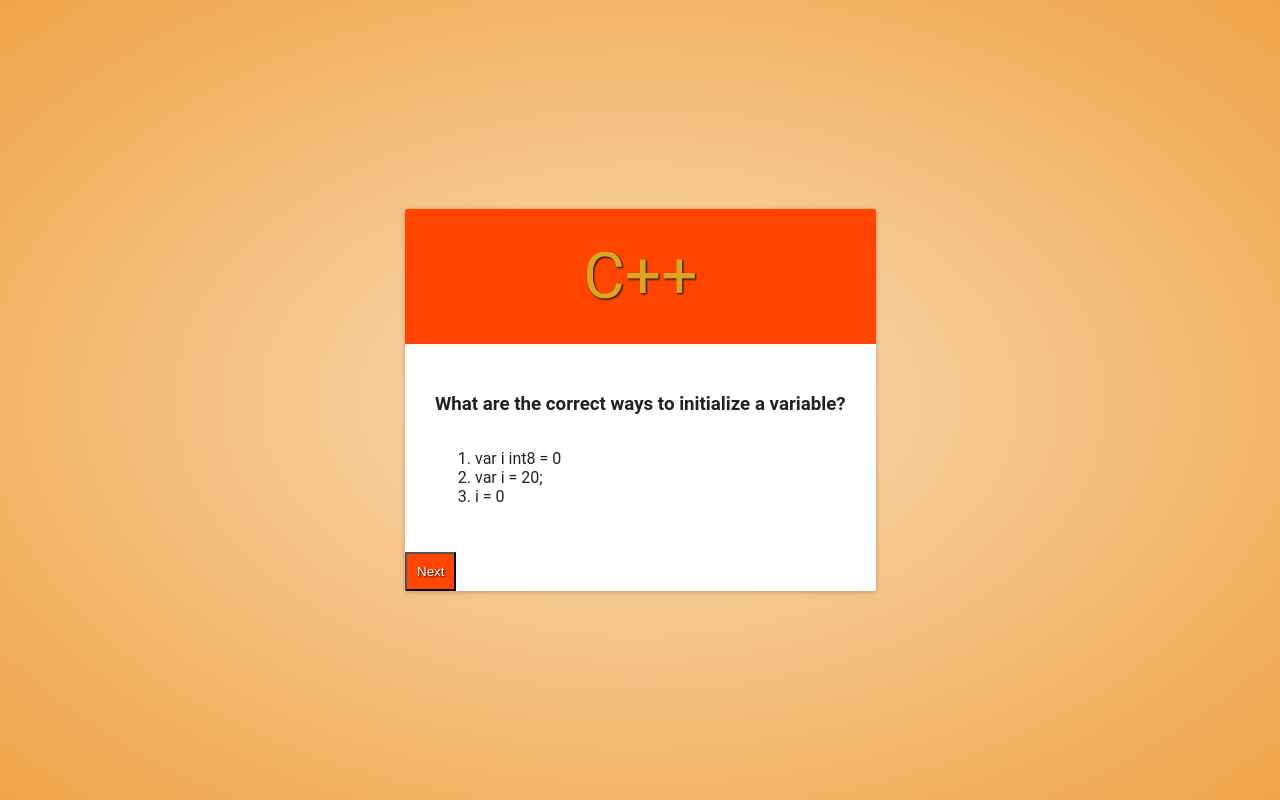
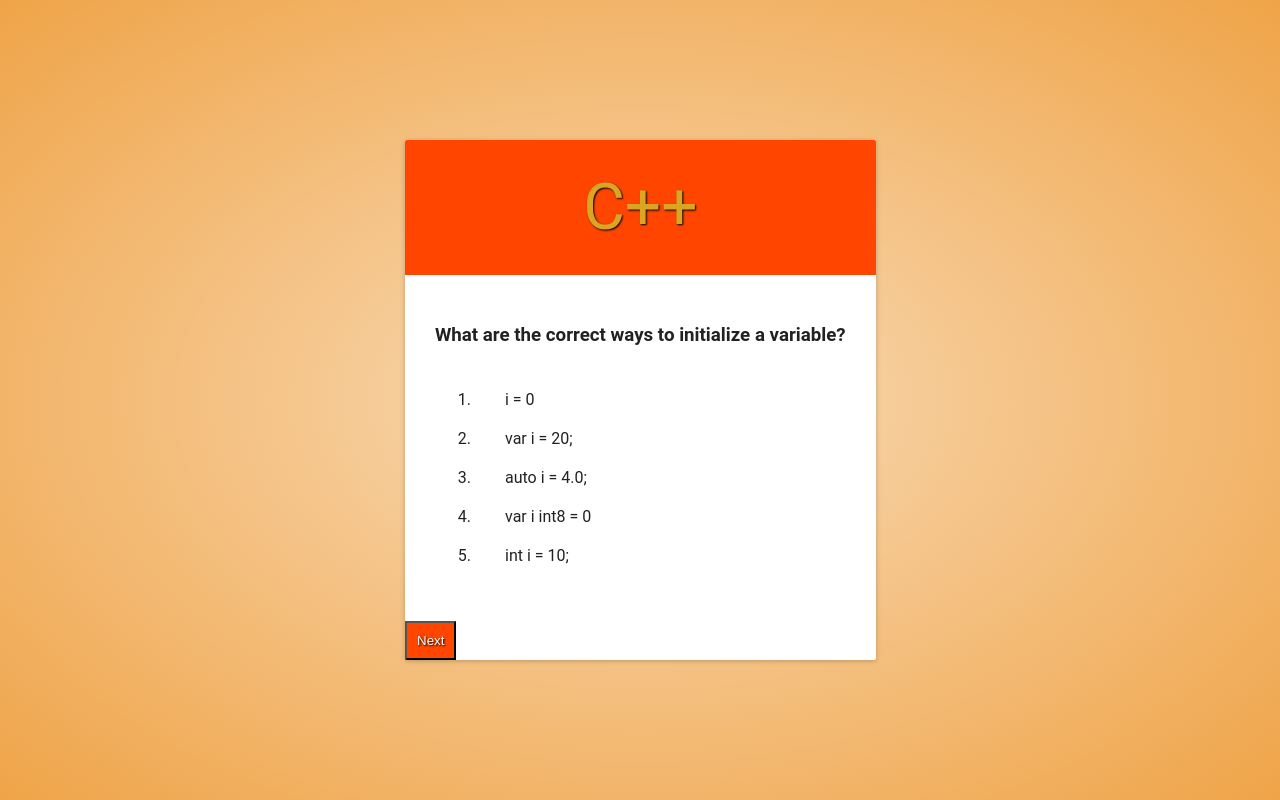
Before and after one commit to LazyElephant/QuizMe, a React (Create React App) app: page / in a window 1280 px wide. Built offline with nearby package versions, Linux system fonts and the light colour scheme; what react-tap-event-plugin would draw is missing.

Commit message:
Display all question choices in a randomized order.

```diff
--- a/src/components/Answers.js
+++ b/src/components/Answers.js
@@ -2,6 +2,18 @@ import React from 'react';
 import marked from 'marked';
 // TODO refactor to send changes through a callback to the Card.
 // the card will maintain state
+function mergeAndRandomizeArrays(first, second) {
+    const merged = [...first, ...second];
+    for(let i = 0; i < merged.length; i++) {
+        const newIndex = Math.floor(Math.random() * merged.length);
+        const temp = merged[i];
+        merged[i] = merged[newIndex];
+        merged[newIndex] = temp;
+    }
+    return merged;
+}
+
+
 export class ShortAnswer extends React.Component {
     isCorrect() {
         if (this.props.answers.includes(this.answerRef.value)) return true;
@@ -11,7 +23,7 @@ export class ShortAnswer extends React.Component {
 
     render() {
         return (
-            <input ref={(ref)=>{this.answerRef = ref}} type="text" className="answer-item" placeholder="Answer"/>
+            <input ref={(ref)=>{this.answerRef = ref}} type="text" className="Answer-item" placeholder="Answer"/>
         );
     }
 }
@@ -20,7 +32,9 @@ export class MultipleChoice extends React.Component {
     constructor(props) {
         super(props);
 
+        this.handleClick = this.handleClick.bind(this);
         this.answerRefs = Array(this.props.choices.length);
+        this.choices = [];
     }
 
     isCorrect() {
@@ -42,21 +56,26 @@ export class MultipleChoice extends React.Component {
         e.target.dataset.checked = e.target.dataset.checked === "true" ? "false" : "true";
     }
 
+    componentWillMount(props) {
+        const {answers, choices} = this.props;
+        this.choices = mergeAndRandomizeArrays(answers, choices);
+    }
+// This should be fixed now that I'm using unique ids for the question cards
     // the checked state was persisting through card loads
     // this explicitly makes sure they're initially false
-    componentWillReceiveProps() {
-        for( let el of this.answerRefs) {
-            el.dataset.checked = "false";
-        }
-    }
+    // componentWillReceiveProps() {
+    //     for( let el of this.answerRefs) {
+    //         el.dataset.checked = "false";
+    //     }
+    // }
 
     render() {
         return (
-            <ol className="answer-list">
+            <ol className="Answer-list">
             {
-                    this.props.choices.map( (choice, index) =>
+                this.choices.map( (choice, index) =>
                     <li
-                            className="answer-item"
+                        className="Answer-item"
                         data-text={choice}
                         data-checked="false"
                         onClick={this.handleClick}
```
Lines whose indentation alone changed are shown as unchanged.
